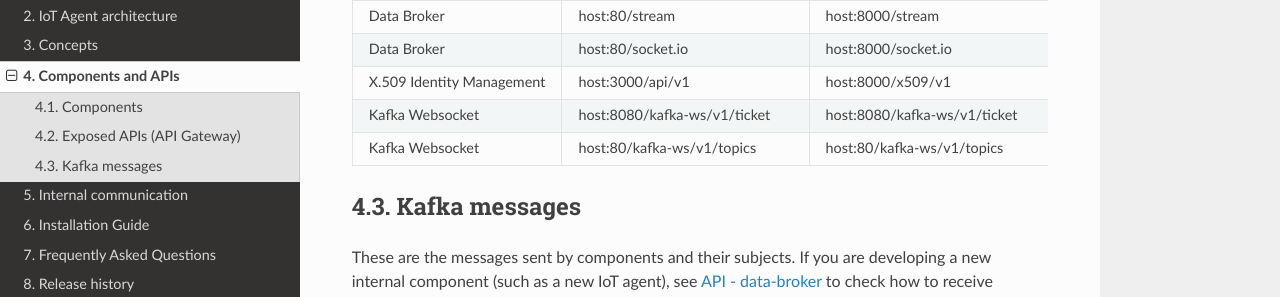
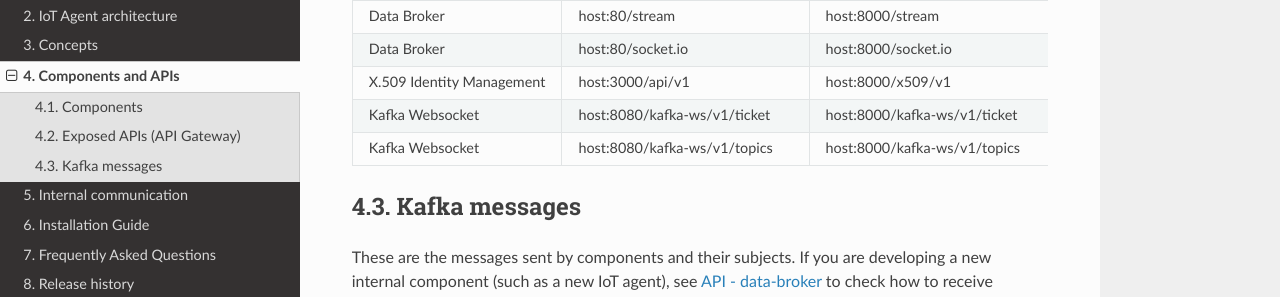
Before and after one commit to dojot/docs, a Sphinx documentation site: the page built from source/components-and-apis.rst, in a window 1280 px wide and 900 px high, scrolled down 2973 px. Shown: the part 191-488 px from the top of the window. Built offline with Sphinx 7.4.7 and the Read the Docs theme 2.0.0, drawn with Linux system fonts in a browser that asks for light colours; some of the changed text lies outside the part shown.

```diff
--- a/source/components-and-apis.rst
+++ b/source/components-and-apis.rst
@@ -309,10 +309,10 @@ TCP port 8000), see the following table.
      - host:8000/x509/v1
    * - Kafka Websocket
      - host:8080/kafka-ws/v1/ticket
-     - host:8080/kafka-ws/v1/ticket
+     - host:8000/kafka-ws/v1/ticket
    * - Kafka Websocket
-     - host:80/kafka-ws/v1/topics
-     - host:80/kafka-ws/v1/topics
+     - host:8080/kafka-ws/v1/topics
+     - host:8000/kafka-ws/v1/topics
 
 
 
@@ -404,4 +404,4 @@ dojot.
 .. _GitHub - Kafka2Ftp: https://github.com/dojot/dojot/tree/v0.5.0/connector/kafka2ftp
 
 .. _GitHub - Kafka Websocket: https://github.com/dojot/dojot/tree/v0.5.0/subscription-engine/kafka-ws
-.. _API - kafka-ws https://dojot.github.io/dojot/kafka-ws/apiary_v0.5.0.html
+.. _API - kafka-ws: https://dojot.github.io/dojot/kafka-ws/apiary_v0.5.0.html
```
Also changed, not shown: 1 other file.
